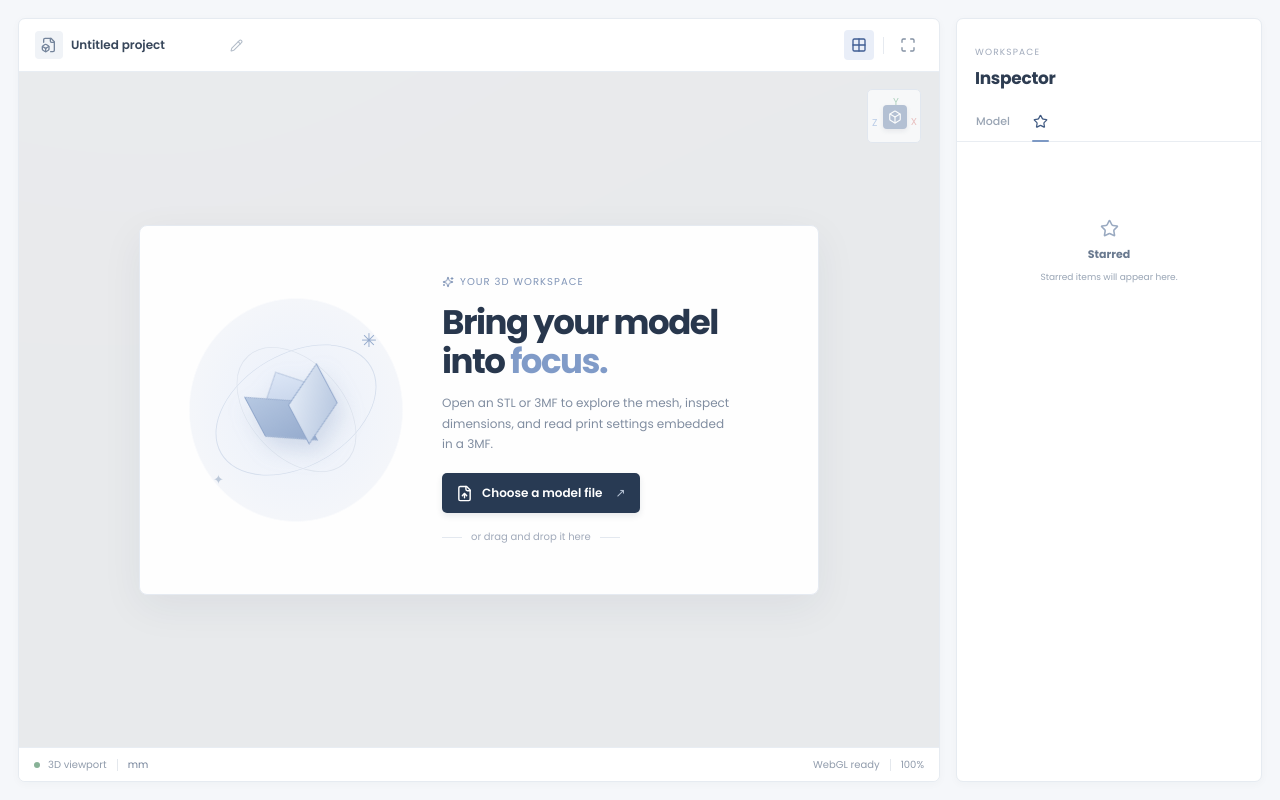
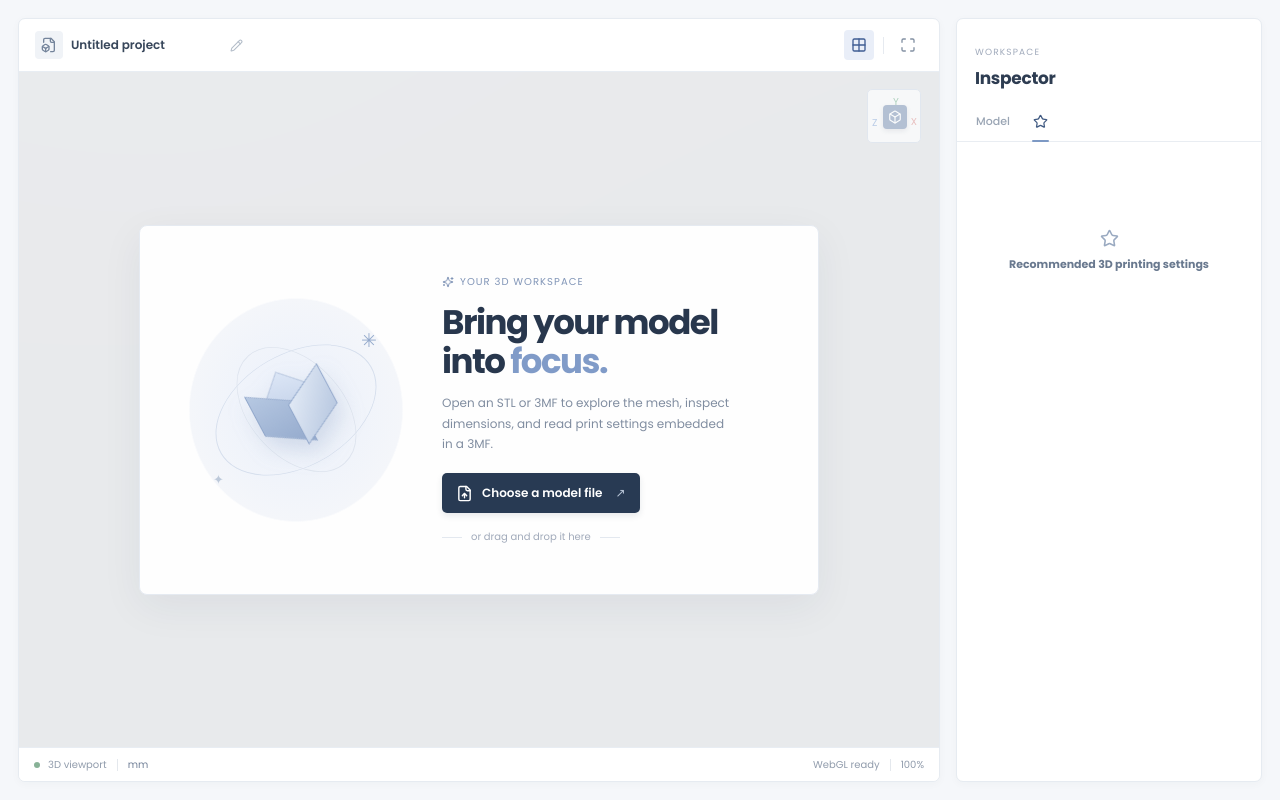
Before and after one commit to enachevladcristian/STL_viewer_2_3mf, a React (Vite) app: page / in a window 1280 px wide. Both pictures are taken after a click on the tab 1040 px from the left and 122 px from the top of the page. Built offline with nearby package versions, Linux system fonts and the light colour scheme.

Commit message:
Update starred tab placeholder text
Co-authored-by: arena-agent <297053741+arena-agent@users.noreply.github.com>

```diff
--- a/src/App.tsx
+++ b/src/App.tsx
@@ -1226,7 +1226,7 @@ function App() {
           </> : <>
             <div className="empty-model empty-upload-only"><button className="empty-upload-button" onClick={chooseFile} disabled={isProcessing}><Upload size={15}/> {isProcessing ? 'Processing…' : 'Open file'}</button><span className="empty-format-hint">Supports .STL and .3MF</span></div>
           </>}
-          </> : <div className="inspector-starred-empty"><Star size={19}/><strong>Starred</strong><span>Starred items will appear here.</span></div>}
+          </> : <div className="inspector-starred-empty"><Star size={19}/><strong>Recommended 3D printing settings</strong></div>}
         </div>
       </aside>
     </main>
```
